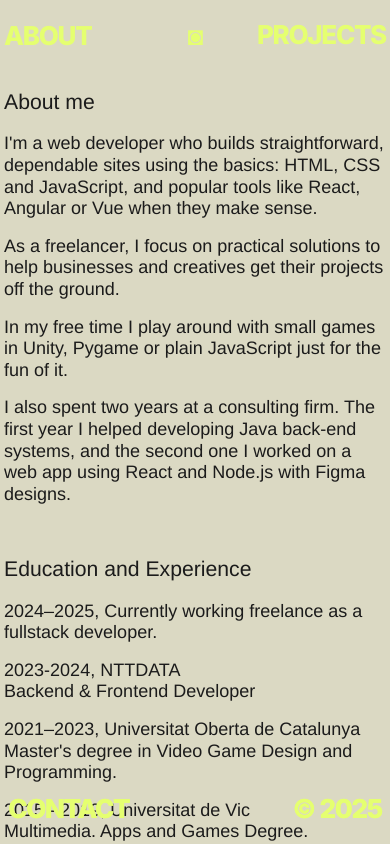
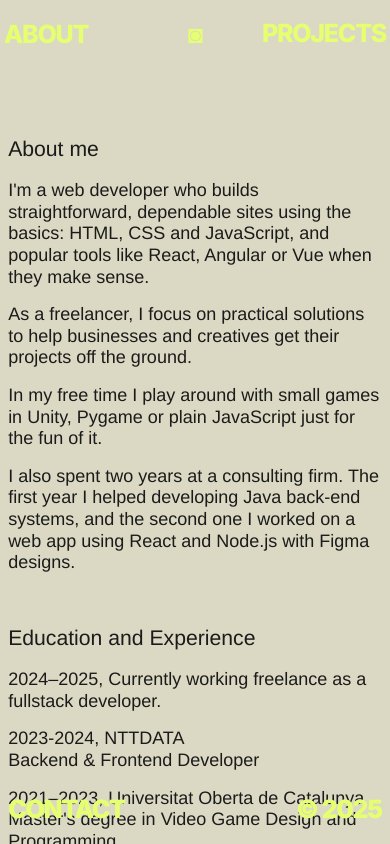
Before and after one commit to MarcBasas/portfoli_MarcBasas, a React (Vite) app: page /portfoli_MarcBasas/about in a window 390 px wide. Built offline with nearby package versions, Linux system fonts and the light colour scheme.

Commit message:
Descripcions, doble scroll About

```diff
--- a/src/components/ui/Footer.css
+++ b/src/components/ui/Footer.css
@@ -159,17 +159,17 @@
 
   .footer__left {
     margin-left: calc(2 * var(--grid-unit-w));
-    font-size: var(--font-size-xl);
+    font-size: var(--font-size-xl2);
   }
 
   .footer__right {
     margin-right: calc(2 * var(--grid-unit-w));
-    font-size: var(--font-size-xl);
+    font-size: var(--font-size-xl2);
   }
 
   .footer_contact,
   .footer__copyright {
-    font-size: var(--font-size-xl);
+    font-size: var(--font-size-xl2);
   }
 
   .contact-content {
--- a/src/components/ui/Header.css
+++ b/src/components/ui/Header.css
@@ -97,12 +97,12 @@
     font-weight: var(--font-weight-extraBold);
     letter-spacing: var(--letter-spacing-tight);
     text-align: center;
-    gap: 0.4rem;
+    gap: 0.1rem;
   }
   .header__mobile-menu-link {
     color: var(--color-menu);
     text-decoration: none;
-    font-size: var(--font-size-xl);
+    font-size: var(--font-size-lg2);
     font-weight: var(--font-weight-extraBold);
     margin: 0.5rem 0;
   }
@@ -127,10 +127,10 @@
   }
 
   .header__link {
-    font-size: var(--font-size-xl);
+    font-size: var(--font-size-xl2);
   }
 
   .header__project-link {
-    font-size: var(--font-size-xl);
+    font-size: var(--font-size-xl2);
   }
 }
--- a/src/data/projects.js
+++ b/src/data/projects.js
@@ -43,7 +43,7 @@ export const projects = {
       title: "CONSTELLATIONS",
       titleMin: "Constelations",
       slug: "constellations",
-      description: "Constelations is a small Pygame demo that draws moving dots and connects those within a certain distance, with an interactive control panel to adjust speed, number of points, and connection distance. With Pygbag, it can run in modern browsers as a WebAssembly application.",
+      description: "This small Pygame draws moving dots and connects those within a certain distance. With an interactive control panel, the user can adjust speed, number of points, and connection distance. With Pygbag, it can run a WebAssembly application.",
       previewImage: import.meta.env.BASE_URL + "/img/LandingPreview_Constellations.webp",
       url: import.meta.env.BASE_URL + "/games/Constelations/build/web/index.html",
       git: "https://github.com/MarcBasas/Constelations_pygame",
@@ -55,7 +55,7 @@ export const projects = {
       title: "CHESSEXCEL",
       titleMin: "ChessExcel",
       slug: "chessExcel",
-      description: "ChessExcel is an Excel-based chess game developed in VBA that lets users move pieces by clicking cells, enforces rules like check and checkmate, and features visual highlights and move history tracking. Packaged as a workbook, it demonstrates automated logic, UI, and Excel's capabilities.",
+      description: "This Excel-based chess game developed in VBA lets users play chess with a different environment. Packaged as a workbook, it demonstrates automated logic, UI, and Excel's capabilities.",
       previewImage: import.meta.env.BASE_URL + "/img/LandingPreview_ChessExcel.webp",
       video: import.meta.env.BASE_URL + "/vids/ChessExcell.webm",
       poster: import.meta.env.BASE_URL + "/img/LandingPreview_ChessExcel.webp",
--- a/src/pages/About.css
+++ b/src/pages/About.css
@@ -10,11 +10,11 @@
 }
 
 .about-content {
-  padding: calc(var(--grid-unit-h) * 11) calc (var(--grid-unit-w) * 2);
+  padding: calc(var(--grid-unit-h) * 11) calc(var(--grid-unit-w) * 2);
   display: grid;
   grid-template-columns: repeat(2, 1fr);
   gap: 0;
-  height: 100%;
+  /* height: 100%; */
 }
 
 .about-section1, .about-section2 {
@@ -22,7 +22,7 @@
   padding-right: calc(var(--grid-unit-w) * 2);
   padding-top: calc(var(--grid-unit-h) * 11);
   text-align: left;
-  overflow-y: auto;
+  /* overflow-y: auto; */
 }
 
 .about-section1 h2, .about-section2 h2 {
@@ -62,8 +62,12 @@
     display: none;
   }
 
+  .about-image-container {
+    display: none;
+  }
+
   .about-content {
-    padding: calc(var(--grid-unit) * 6) calc(var(--grid-unit) * 2);
+    padding: calc(var(--grid-unit-h) * 6) calc(var(--grid-unit-w) * 2);
   }
 }
 
--- a/src/pages/ProjectPage.css
+++ b/src/pages/ProjectPage.css
@@ -71,7 +71,7 @@
     min-height: unset;
   }
   .project-title {
-    font-size: var(--font-size-lg);
+    font-size: var(--font-size-lg2);
   }
   .project-dynamic-content {
     margin-bottom: 0;
--- a/src/pages/ProjectPage.jsx
+++ b/src/pages/ProjectPage.jsx
@@ -41,7 +41,7 @@ const ProjectGitLink = ({ git }) => (
     className="project-link"
     style={{ marginLeft: 12 }}
   >
-    Check the code in GitHub ↗
+    Check the code in GitHub <ExternalLinkIcon style={{ marginLeft: 4, verticalAlign: 'middle' }} />
   </a>
 );
 
--- a/src/styles/variables.css
+++ b/src/styles/variables.css
@@ -22,6 +22,7 @@
   /* Font Sizes */
   --font-size-xxl: 2.5rem;    /* 40px */
   --font-size-xl: 1.625rem;   /* 26px */
+  --font-size-xl2: 1.5625rem;   /* 25px */
   --font-size-lg2: 1.325rem;   /* 21px */
   --font-size-lg: 1.25rem;    /* 20px */
   --font-size-md: 1.125rem;   /* 18px */
```
